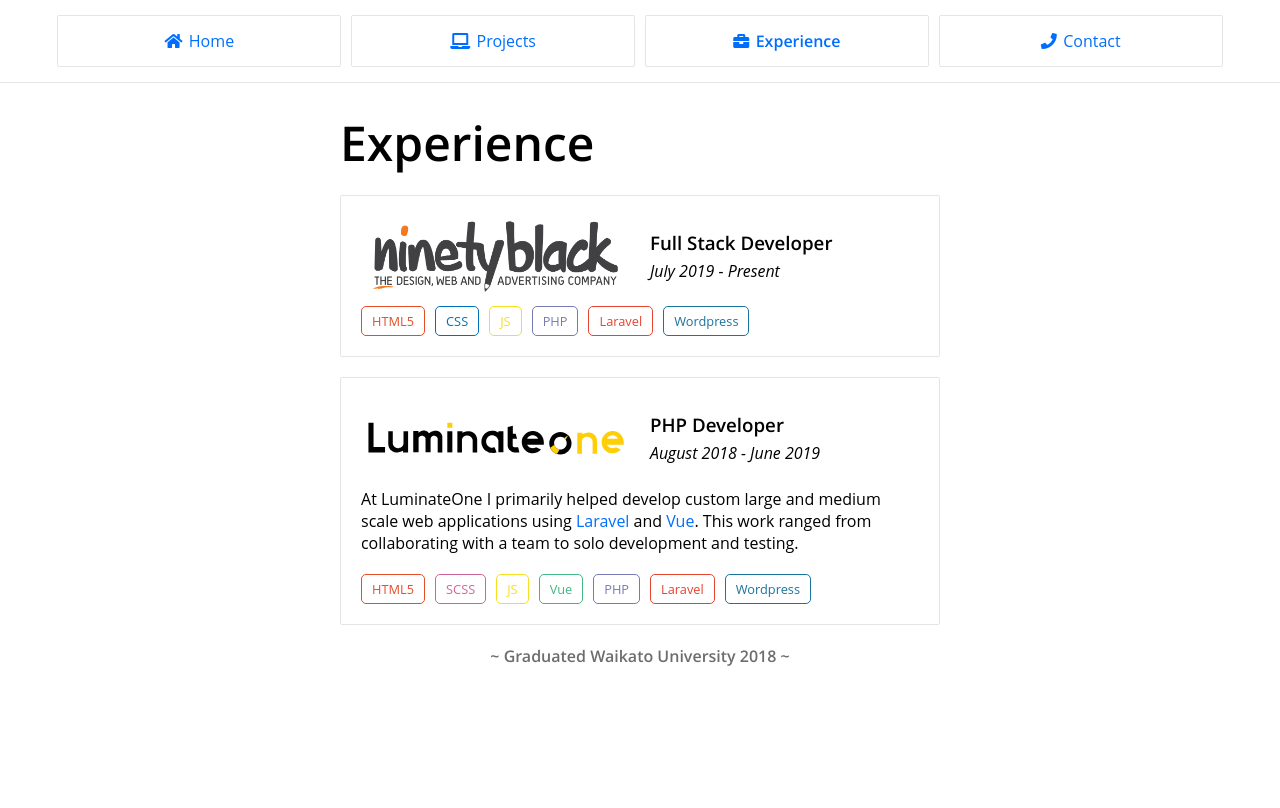
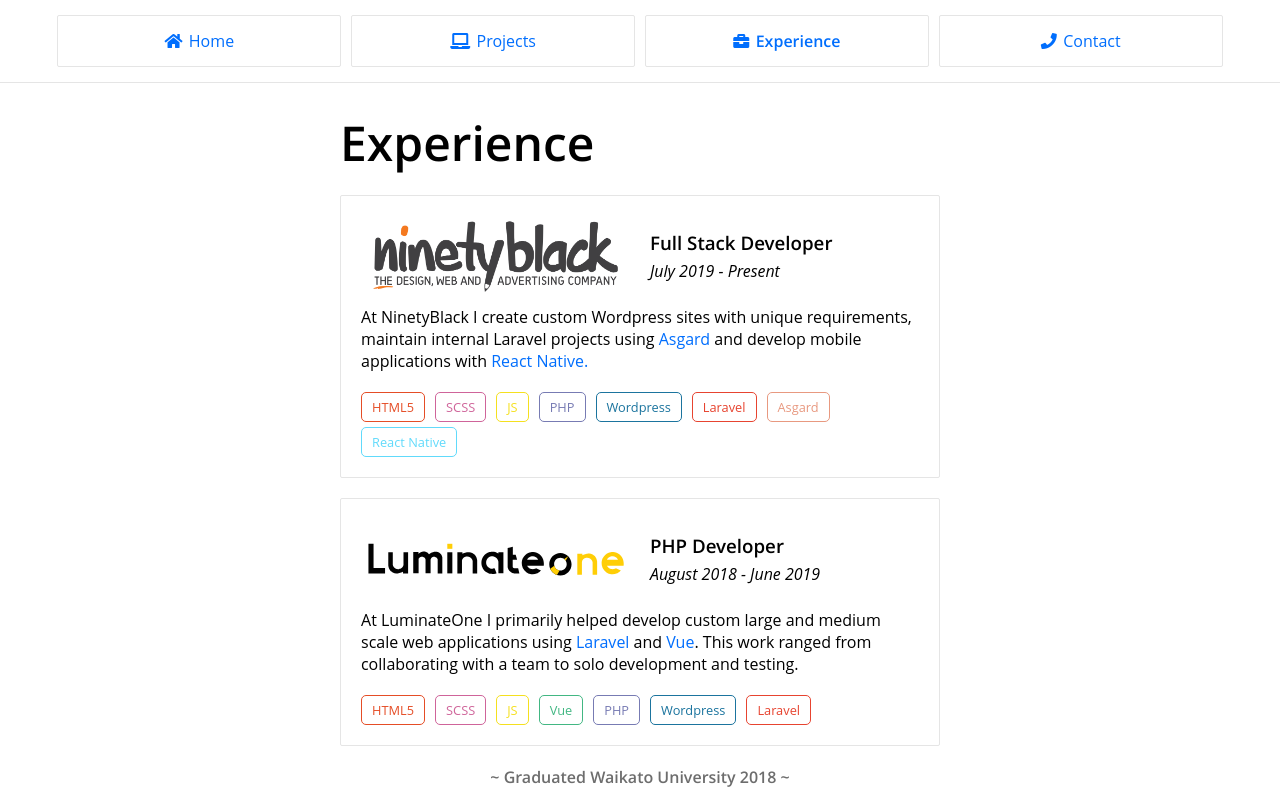
Before and after one commit to puremana/portfolio-website, a React (Create React App) app: page /experience in a window 1280 px wide. Built offline with nearby package versions, Linux system fonts and the light colour scheme; a web font is replaced by a local one.

Commit message:
Added NinetyBlack job description

```diff
--- a/src/App.css
+++ b/src/App.css
@@ -352,6 +352,14 @@ li:hover {
   border-color: #1B749E;
   color: #1B749E;
 }
+.tag-asgard {
+  border-color: #E89980;
+  color: #E89980;
+}
+.tag-react {
+  border-color: #61DAFB;
+  color: #61DAFB;
+}
 
 /* Contact */
 .contact-container {
--- a/src/components/pages/experience.js
+++ b/src/components/pages/experience.js
@@ -27,13 +27,18 @@ class Experience extends Component {
                         <h3>Full Stack Developer</h3>
                         <p className="italic">July 2019 - Present</p>
                     </div>
+                    <p className="experience-block-text">
+                        At NinetyBlack I create custom Wordpress sites with unique requirements, maintain internal Laravel projects using <a href="https://asgardcms.com/">Asgard</a> and develop mobile applications with <a href="https://facebook.github.io/react-native/">React Native.</a>
+                    </p>
                     <div className="project-tags">
                         <div className="tag tag-html">HTML5</div>
-                        <div className="tag tag-css">CSS</div>
+                        <div className="tag tag-scss">SCSS</div>
                         <div className="tag tag-js">JS</div>
                         <div className="tag tag-php">PHP</div>
+                        <div className="tag tag-wordpress">Wordpress</div>
                         <div className="tag tag-laravel">Laravel</div>
-                        <div className="tag tag-wordpress">Wordpress</div>
+                        <div className="tag tag-asgard">Asgard</div>
+                        <div className="tag tag-react">React Native</div>
                     </div>
                 </div>
 
@@ -54,8 +59,8 @@ class Experience extends Component {
                         <div className="tag tag-js">JS</div>
                         <div className="tag tag-vue">Vue</div>
                         <div className="tag tag-php">PHP</div>
+                        <div className="tag tag-wordpress">Wordpress</div>
                         <div className="tag tag-laravel">Laravel</div>
-                        <div className="tag tag-wordpress">Wordpress</div>
                     </div>
                 </div>
 
```
